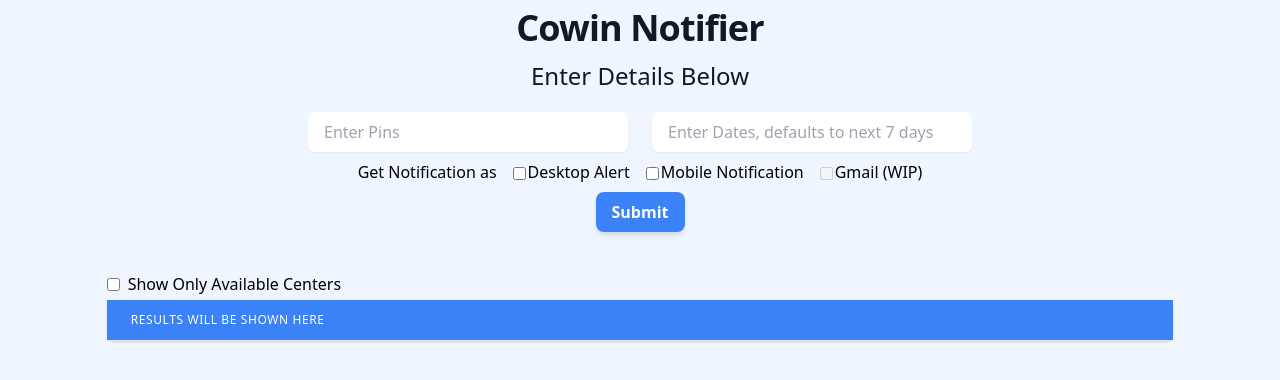
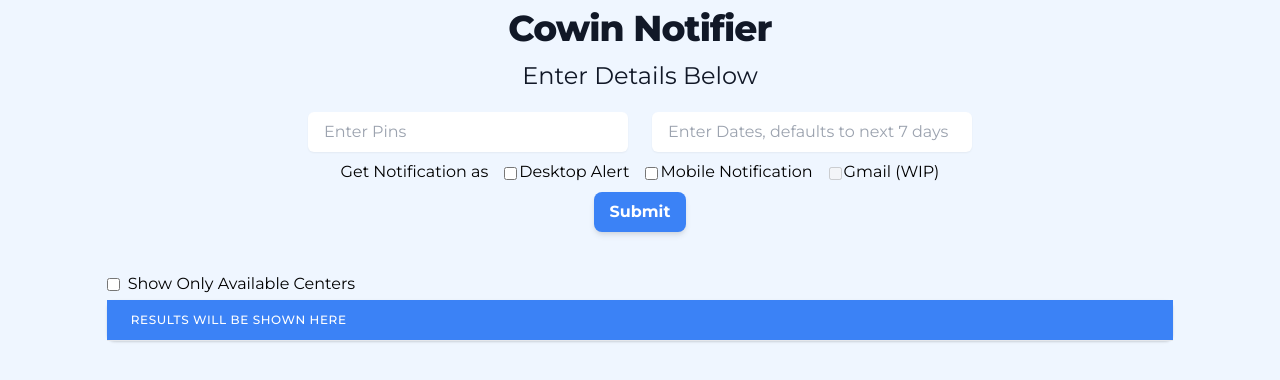
Before and after one commit to PrinceRajRoy/cowin-notifier, a React (Create React App) app: page / in a window 1280 px wide. Shown: the top 380 px of the page. Built offline with nearby package versions, Linux system fonts and the light colour scheme; the HTML template or start-up script is replaced by a standard one.

Commit message:
Added: New Font

```diff
--- a/src/App.tsx
+++ b/src/App.tsx
@@ -6,7 +6,7 @@
 
 function App() {
   return (
-    <div className="bg-blue-50 min-h-screen w-screen text-center">
+    <div className="bg-blue-50 min-h-screen w-screen text-center font-montserrat">
       <Header title="Cowin Notifier" subtitle="Enter Details Below"/>
       <UserForm />
       <Dashboard />
--- a/src/index.css
+++ b/src/index.css
@@ -1,3 +1,4 @@
+@import url('https://fonts.googleapis.com/css2?family=Montserrat:wght@100;200;300;400;500;700;800&display=swap');
 @tailwind base;
 @tailwind components;
 @tailwind utilities;
--- a/tailwind.config.js
+++ b/tailwind.config.js
@@ -2,7 +2,11 @@
   purge: ['./src/**/*.{js,jsx,ts,tsx}', './public/index.html'],
   darkMode: false, // or 'media' or 'class'
   theme: {
-    extend: {},
+    extend: {
+      fontFamily: {
+        montserrat: ['Montserrat']
+      }
+    },
   },
   variants: {
     extend: {},
```
